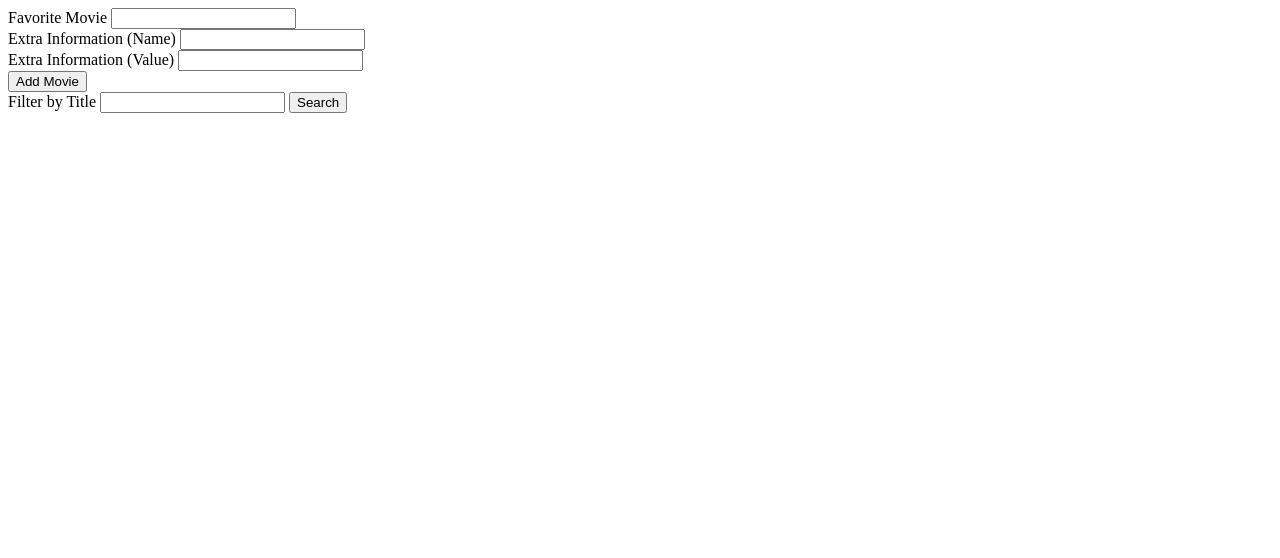
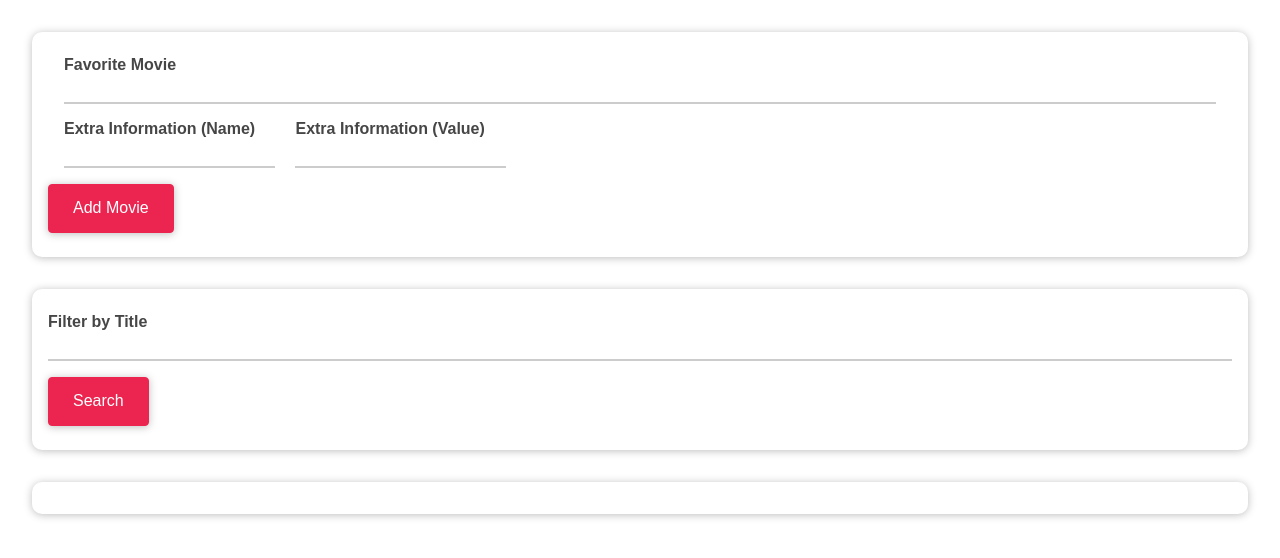
Before and after one commit to micmor-m/favorite-movies1, a plain HTML site: page index.html in a window 1280 px wide. Drawn offline with Linux system fonts and the light colour scheme.

Commit message:
add styles/app.css

```diff
--- a/assets/styles/app.css
+++ b/assets/styles/app.css
@@ -0,0 +1,81 @@
+* {
+  box-sizing: border-box;
+}
+
+html {
+  font-family: sans-serif;
+}
+
+body {
+  margin: 0;
+}
+
+button:focus {
+  outline: none;
+}
+
+label {
+  font-weight: bold;
+  margin: 0.5rem 0;
+  color: #464646;
+}
+
+input {
+  font: inherit;
+  border: none;
+  border-bottom: 2px solid #ccc;
+  /* padding: 0.4rem 0.2rem; */
+  color: #383838;
+  margin-bottom: 0.5rem;
+  width: -webkit-fill-available;
+}
+
+input:focus {
+  outline: none;
+  border-bottom: 2px solid #f890a7;
+}
+
+button {
+  font: inherit;
+  padding: 0.9rem 1.5rem;
+  border: 1px solid #ec2550;
+  background: #ec2550;
+  color: white;
+  border-radius: 4px;
+  box-shadow: 0 1px 8px rgba(0, 0, 0, 0.26);
+  cursor: pointer;
+  /* margin: 0 0.5rem; */
+  width: max-content;
+  margin: 0.5rem 0;
+}
+
+button:hover,
+button:active {
+  border: 1px solid #f890a7;
+  background: #f890a7;
+}
+
+.card {
+  background: white;
+  border-radius: 10px;
+  box-shadow: 0 1px 8px rgba(0, 0, 0, 0.26);
+  margin: 2rem;
+  padding: 1rem;
+  display: flex;
+  flex-direction: column;
+  /* justify-content: space-between; */
+}
+
+.more-control {
+  margin: 0 1rem;
+}
+
+section div {
+  display: inline-block;
+  margin: 0 0.5rem;
+}
+
+.control label,
+.control input {
+  display: block;
+}
--- a/index.html
+++ b/index.html
@@ -9,7 +9,7 @@
   </head>
   <body>
     <section id="user-input" class="card">
-      <div class="control">
+      <div class="control more-control">
         <label for="title">Favorite Movie</label>
         <input type="text" id="title" />
       </div>
```
